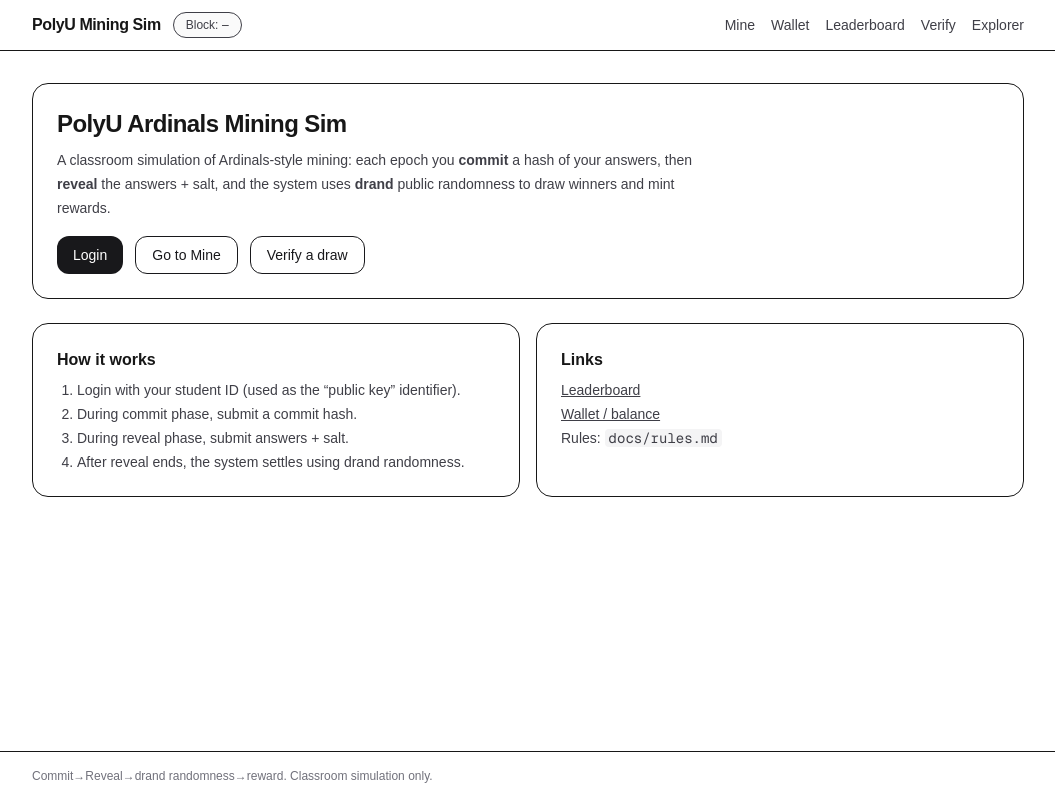
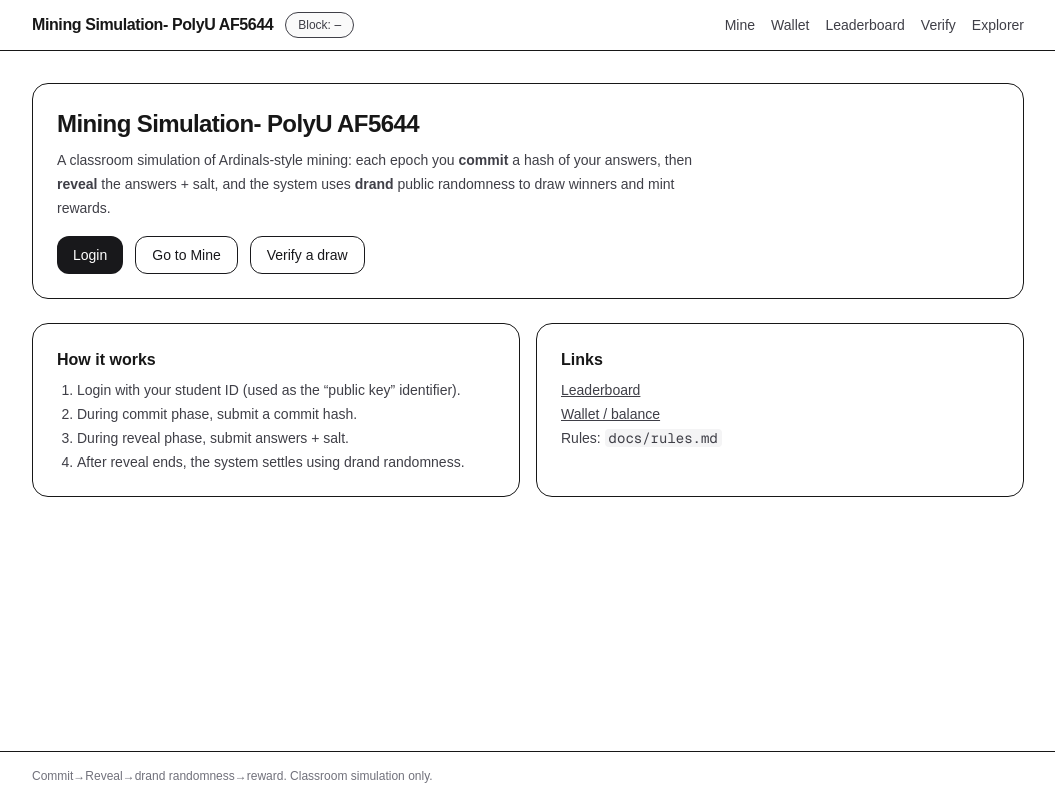
Before and after one commit to HashClawAI/polyu-ardinals-mining-sim, a Next.js app: page / in a window 1280 px wide. Shown: the whole page, without its empty margins (112-1167 px from the left). Built offline with nearby package versions, Linux system fonts and the light colour scheme; no server answers; the database is empty.

Commit message:
chore: rename site brand to Mining Simulation- PolyU AF5644
Co-authored-by: Cursor <cursoragent@cursor.com>

```diff
--- a/src/app/layout.tsx
+++ b/src/app/layout.tsx
@@ -15,7 +15,7 @@ const geistMono = Geist_Mono({
 });
 
 export const metadata: Metadata = {
-  title: "PolyU Ardinals Mining Sim",
+  title: "Mining Simulation- PolyU AF5644",
   description: "Teaching simulation: commit→reveal→verifiable randomness→rewards",
 };
 
@@ -33,8 +33,8 @@ export default function RootLayout({
         <header className="border-b bg-white">
           <div className="mx-auto flex w-full max-w-5xl items-center justify-between px-4 py-3">
             <div className="flex items-center gap-3">
-              <Link href="/" className="font-semibold tracking-tight">
-                PolyU Mining Sim
+              <Link href="/" className="max-w-[min(18rem,55vw)] text-sm font-semibold leading-snug tracking-tight sm:text-base sm:max-w-none">
+                Mining Simulation- PolyU AF5644
               </Link>
               <BlockIndicator />
             </div>
--- a/src/app/page.tsx
+++ b/src/app/page.tsx
@@ -2,7 +2,7 @@ export default function Home() {
   return (
     <div className="grid gap-6">
       <section className="rounded-2xl border bg-white p-6">
-        <h1 className="text-2xl font-semibold tracking-tight">PolyU Ardinals Mining Sim</h1>
+        <h1 className="text-2xl font-semibold tracking-tight">Mining Simulation- PolyU AF5644</h1>
         <p className="mt-2 max-w-2xl text-sm leading-6 text-zinc-700">
           A classroom simulation of Ardinals-style mining: each epoch you <b>commit</b> a hash of
           your answers, then <b>reveal</b> the answers + salt, and the system uses <b>drand</b>{" "}
```
Also changed, not shown: 2 other files (tests, documents, lock files or other folders).
